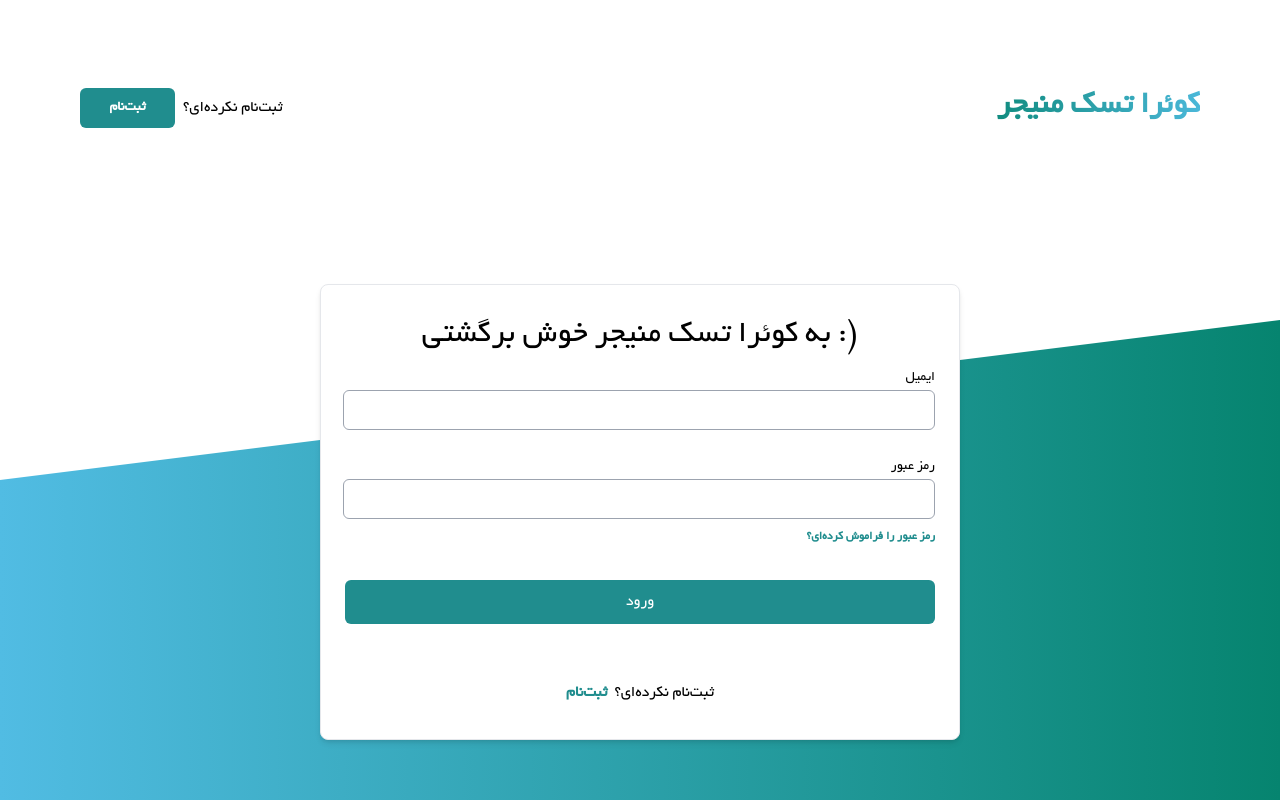
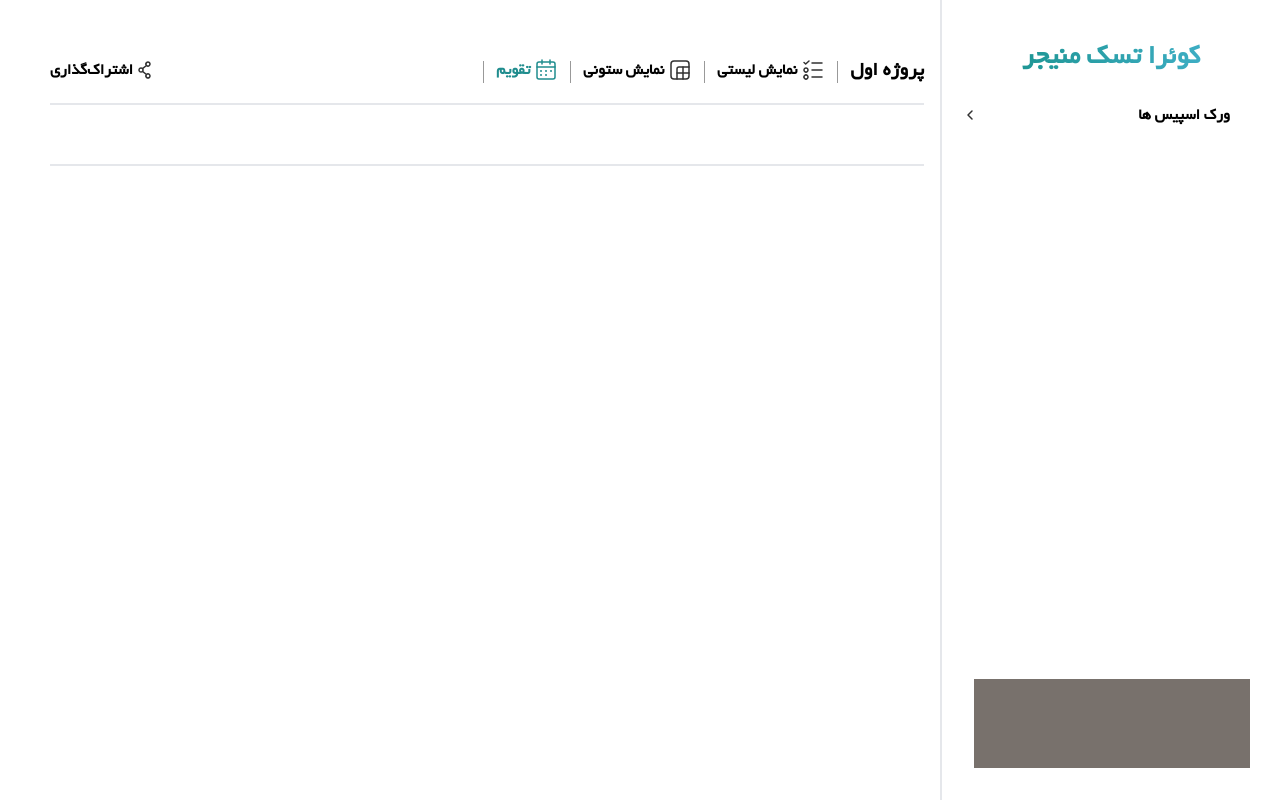
Before and after one commit to Summer-Frontend-Quera-Bootcamp/Quera-TaskManager, a React (Create React App) app: page / in a window 1280 px wide. Built offline with nearby package versions, Linux system fonts and the light colour scheme.

Commit message:
ADD: Navbar

```diff
--- a/src/App.tsx
+++ b/src/App.tsx
@@ -1,7 +1,7 @@
-// import Navbar from './components/Navbar'
-// import Sidebar from './components/Sidebar'
+import Navbar from './components/Navbar'
+import Sidebar from './components/Sidebar'
 // import Header from './components/Header'
-import Login from './components/Login'
+// import Login from './components/Login'
 // import Form from './components/Form'
 // import SignUp from './components/SignUp'
 
@@ -9,10 +9,12 @@ import './App.css';
 
 function App() {
   return (
-    <div>
-      <Login/>
+    <div className="grid grid-cols-main">
+      {/* <Login/> */}
       {/* <Form/> */}
-        {/* <SignUp/> */}
+      {/* <SignUp/> */}
+      <Navbar/>
+      <Sidebar/>
     </div>
   );
 }
--- a/src/components/Navbar/index.tsx
+++ b/src/components/Navbar/index.tsx
@@ -1,7 +1,76 @@
 const index = () => {
   return (
-    <div className="flex justify-center w-full">
-      <p className="">نوبار</p>
+    <div className=" h-[125px] border-b-2 mt-[41px] mr-[16px] ml-[50px]">
+      <div className="text-right border-b-2 h-[64px] flex items-center justify-between">
+        <div className="flex">
+          <p className="font-bold text-TM">اشتراک‌گذاری</p>
+          <svg width="24" height="24" viewBox="0 0 24 24" fill="none" xmlns="http://www.w3.org/2000/svg">
+          <path d="M13.53 7.52002L9.46997 10.56" stroke="#323232" stroke-width="1.5" stroke-linecap="round" stroke-linejoin="round"/>
+          <path d="M16.4048 4.64228C17.1984 5.43582 17.1984 6.72242 16.4048 7.51596C15.6113 8.3095 14.3247 8.3095 13.5311 7.51596C12.7376 6.72241 12.7376 5.43582 13.5311 4.64228C14.3247 3.84873 15.6113 3.84873 16.4048 4.64228" stroke="#323232" stroke-width="1.5" stroke-linecap="round" stroke-linejoin="round"/>
+          <path d="M13.53 16.4802L9.46997 13.4402" stroke="#323232" stroke-width="1.5" stroke-linecap="round" stroke-linejoin="round"/>
+          <path d="M16.4048 16.4843C17.1984 17.2779 17.1984 18.5645 16.4048 19.358C15.6113 20.1515 14.3247 20.1515 13.5311 19.358C12.7376 18.5645 12.7376 17.2779 13.5311 16.4843C14.3247 15.6908 15.6113 15.6908 16.4048 16.4843" stroke="#323232" stroke-width="1.5" stroke-linecap="round" stroke-linejoin="round"/>
+          <path d="M9.46542 10.5648C10.2582 11.3576 10.2582 12.6429 9.46542 13.4356C8.67266 14.2284 7.38733 14.2284 6.59457 13.4356C5.80181 12.6429 5.80181 11.3575 6.59457 10.5648C7.38734 9.77202 8.67266 9.77202 9.46542 10.5648" stroke="#323232" stroke-width="1.5" stroke-linecap="round" stroke-linejoin="round"/>
+          </svg>
+        </div>
+        <div className="flex flex-row-reverse items-center space-x-3">
+          <h1 className="ml-3 text-HXS font-extra-bold">پروژه اول</h1>
+          <div><svg width="1" height="22" viewBox="0 0 1 22" fill="none" xmlns="http://www.w3.org/2000/svg">
+            <line x1="0.5" y1="2.18556e-08" x2="0.499999" y2="22" stroke="#999999"/>
+            </svg>
+          </div>
+          <div className="flex">
+          <p className="mr-1 font-semibold text-TM">نمایش لیستی</p>
+          <svg width="24" height="24" viewBox="0 0 24 24" fill="none" xmlns="http://www.w3.org/2000/svg">
+          <path d="M11 12H21" stroke="#323232" stroke-width="1.5" stroke-linecap="round" stroke-linejoin="round"/>
+          <path d="M6.41399 10.586C7.19499 11.367 7.19499 12.633 6.41399 13.414C5.63299 14.195 4.36699 14.195 3.58599 13.414C2.80499 12.633 2.80499 11.367 3.58599 10.586C4.36699 9.80499 5.63299 9.80499 6.41399 10.586" stroke="#323232" stroke-width="1.5" stroke-linecap="round" stroke-linejoin="round"/>
+          <path d="M11 5H21" stroke="#323232" stroke-width="1.5" stroke-linecap="round" stroke-linejoin="round"/>
+          <path d="M3.02002 4.508L4.67302 5.996L8.00002 3" stroke="#323232" stroke-width="1.5" stroke-linecap="round" stroke-linejoin="round"/>
+          <path d="M11 19H21" stroke="#323232" stroke-width="1.5" stroke-linecap="round" stroke-linejoin="round"/>
+          <path d="M6.41399 17.586C7.19499 18.367 7.19499 19.633 6.41399 20.414C5.63299 21.195 4.36699 21.195 3.58599 20.414C2.80499 19.633 2.80499 18.367 3.58599 17.586C4.36699 16.805 5.63299 16.805 6.41399 17.586" stroke="#323232" stroke-width="1.5" stroke-linecap="round" stroke-linejoin="round"/>
+          </svg>
+
+          </div>
+          <div><svg width="1" height="22" viewBox="0 0 1 22" fill="none" xmlns="http://www.w3.org/2000/svg">
+            <line x1="0.5" y1="2.18556e-08" x2="0.499999" y2="22" stroke="#999999"/>
+            </svg>
+          </div>
+          <div className="flex">
+          <p className="mr-1 font-semibold text-TM">نمایش ستونی</p>
+          <svg width="24" height="24" viewBox="0 0 24 24" fill="none" xmlns="http://www.w3.org/2000/svg">
+          <path fill-rule="evenodd" clip-rule="evenodd" d="M3 6V18C3 19.6569 4.34315 21 6 21H18C19.6569 21 21 19.6569 21 18V6C21 4.34315 19.6569 3 18 3H6C4.34315 3 3 4.34315 3 6Z" stroke="#323232" stroke-width="1.5" stroke-linecap="round" stroke-linejoin="round"/>
+          <path d="M15 21.0001V9.06006" stroke="#323232" stroke-width="1.5" stroke-linecap="round" stroke-linejoin="round"/>
+          <path d="M21 9.06006H11C9.89543 9.06006 9 9.95549 9 11.0601V21.0001" stroke="#323232" stroke-width="1.5" stroke-linecap="round" stroke-linejoin="round"/>
+          <path d="M21 15.0601H9" stroke="#323232" stroke-width="1.5" stroke-linecap="round" stroke-linejoin="round"/>
+          </svg>
+
+          </div>
+          <div><svg width="1" height="22" viewBox="0 0 1 22" fill="none" xmlns="http://www.w3.org/2000/svg">
+            <line x1="0.5" y1="2.18556e-08" x2="0.499999" y2="22" stroke="#999999"/>
+            </svg>
+          </div>
+          <div className="flex">
+          <p className="mr-1 font-extra-bold text-TM text-[#208D8E]">تقویم</p>
+          <svg width="24" height="24" viewBox="0 0 24 24" fill="none" xmlns="http://www.w3.org/2000/svg">
+          <path d="M16 2V6" stroke="#208D8E" stroke-width="1.5" stroke-linecap="round" stroke-linejoin="round"/>
+          <path d="M8 2V6" stroke="#208D8E" stroke-width="1.5" stroke-linecap="round" stroke-linejoin="round"/>
+          <path d="M3 9H21" stroke="#208D8E" stroke-width="1.5" stroke-linecap="round" stroke-linejoin="round"/>
+          <path fill-rule="evenodd" clip-rule="evenodd" d="M19 4H5C3.895 4 3 4.895 3 6V19C3 20.105 3.895 21 5 21H19C20.105 21 21 20.105 21 19V6C21 4.895 20.105 4 19 4Z" stroke="#208D8E" stroke-width="1.5" stroke-linecap="round" stroke-linejoin="round"/>
+          <path d="M7.01304 12.729C6.87504 12.729 6.76304 12.841 6.76404 12.979C6.76404 13.117 6.87604 13.229 7.01404 13.229C7.15204 13.229 7.26404 13.117 7.26404 12.979C7.26404 12.841 7.15204 12.729 7.01304 12.729" stroke="#208D8E" stroke-width="1.5" stroke-linecap="round" stroke-linejoin="round"/>
+          <path d="M12.013 12.729C11.875 12.729 11.763 12.841 11.764 12.979C11.764 13.117 11.876 13.229 12.014 13.229C12.152 13.229 12.264 13.117 12.264 12.979C12.264 12.841 12.152 12.729 12.013 12.729" stroke="#208D8E" stroke-width="1.5" stroke-linecap="round" stroke-linejoin="round"/>
+          <path d="M17.013 12.729C16.875 12.729 16.763 12.841 16.764 12.979C16.764 13.117 16.876 13.229 17.014 13.229C17.152 13.229 17.264 13.117 17.264 12.979C17.264 12.841 17.152 12.729 17.013 12.729" stroke="#208D8E" stroke-width="1.5" stroke-linecap="round" stroke-linejoin="round"/>
+          <path d="M7.01304 16.729C6.87504 16.729 6.76304 16.841 6.76404 16.979C6.76404 17.117 6.87604 17.229 7.01404 17.229C7.15204 17.229 7.26404 17.117 7.26404 16.979C7.26404 16.841 7.15204 16.729 7.01304 16.729" stroke="#208D8E" stroke-width="1.5" stroke-linecap="round" stroke-linejoin="round"/>
+          <path d="M12.013 16.729C11.875 16.729 11.763 16.841 11.764 16.979C11.764 17.117 11.876 17.229 12.014 17.229C12.152 17.229 12.264 17.117 12.264 16.979C12.264 16.841 12.152 16.729 12.013 16.729" stroke="#208D8E" stroke-width="1.5" stroke-linecap="round" stroke-linejoin="round"/>
+          </svg>
+          </div>
+          <div><svg width="1" height="22" viewBox="0 0 1 22" fill="none" xmlns="http://www.w3.org/2000/svg">
+            <line x1="0.5" y1="2.18556e-08" x2="0.499999" y2="22" stroke="#999999"/>
+            </svg>
+          </div>
+        </div>
+      </div>
+      <div>
+
+      </div>
     </div>
   )
 }
--- a/src/components/Sidebar/index.tsx
+++ b/src/components/Sidebar/index.tsx
@@ -7,7 +7,7 @@ const Index = () => {
   const toggleListVisibility = () => setListVisible(!isListVisible);
 
   return (
-    <div className="h-screen w-[340px] border-l-2 absolute right-0">
+    <div className="h-screen border-l-2 ">
       <h2 className="text-HM font-extra-bold text-center mt-[40px] text-transparent bg-clip-text bg-gradient-to-r from-[#118C80] to-[#4AB7D8]">کوئرا تسک منیجر</h2>
       <div className="mt-[27px] mr-[50px] ml-[16px] ">
         <div className="flex select-none" onClick={toggleListVisibility}>
@@ -20,7 +20,7 @@ const Index = () => {
           <Searchbox />
         </div>
       </div>
-      <div className="w-[276px] bg-red-500 h-[89px] absolute bottom-[32px] mx-[32px]" />
+      <div className="w-[276px] bg-stone-500 h-[89px] absolute bottom-[32px] mx-[32px]" />
     </div>
   );
 };
--- a/tailwind.config.js
+++ b/tailwind.config.js
@@ -35,6 +35,10 @@ module.exports = {
         TS: ['14px', '24.18px'],
         TXS: ['12px', '20.73px'],
       },
+      gridTemplateColumns: {
+        // this is for main page
+        'main': '1fr 340px',
+      },
     },
   },
   plugins: [],
```
